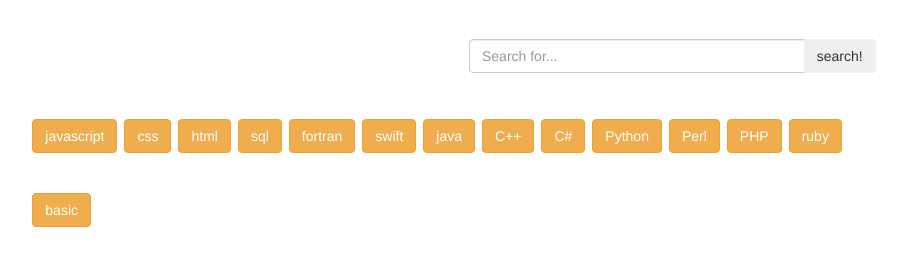
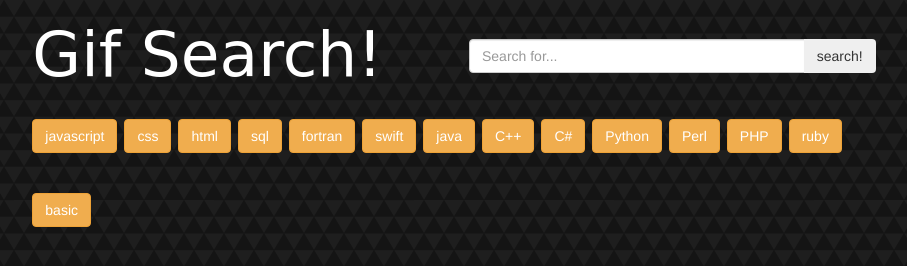
Before and after one commit to JF-13/giphySearch, a plain HTML site: page index.html in a window 1280 px wide. Shown: the whole page, without its empty margins (186-1093 px from the left). Drawn offline with nearby package versions, Linux system fonts and the light colour scheme; the site is published under a folder, as on GitHub Pages, so addresses that start at the root find nothing; a web font is replaced by a local one.

Commit message:
'background not working'

```diff
--- a/index.css
+++ b/index.css
@@ -1,5 +1,5 @@
 body {
-  background-image: url('/assets/dark-triangles.png');
+  background-image: url('assets/dark-triangles.png');
 }
 
 
```
Also changed, not shown: 1 other file.
